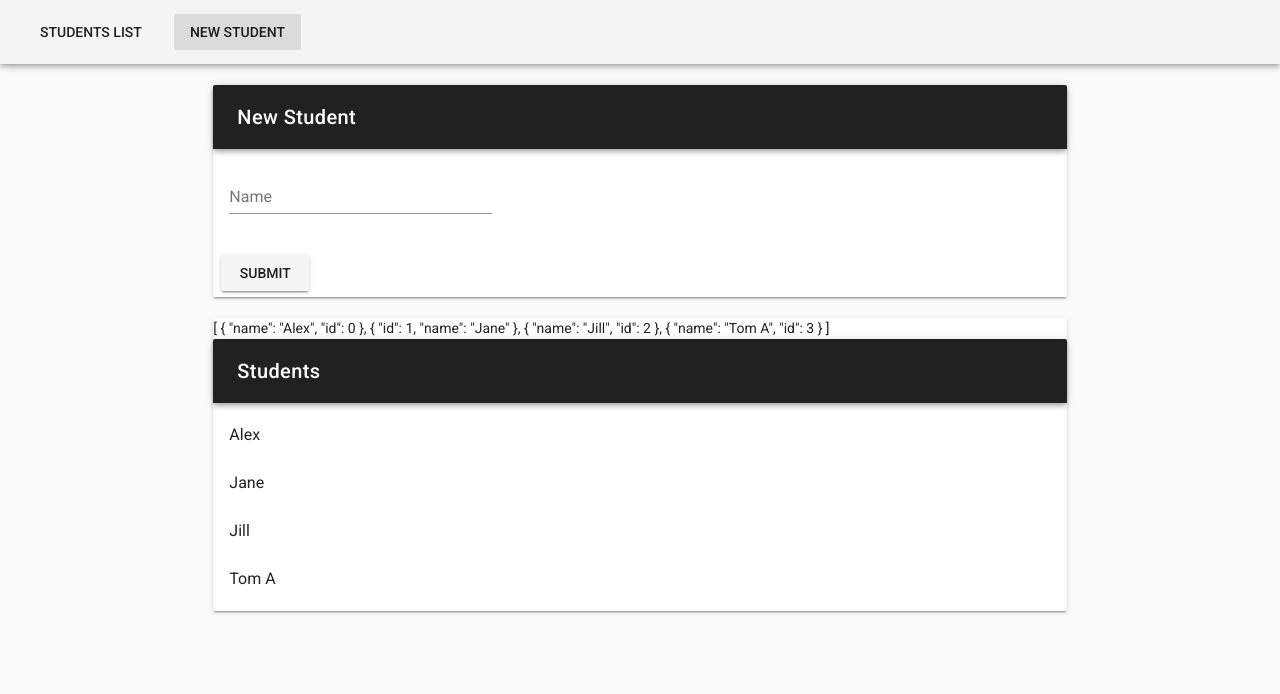
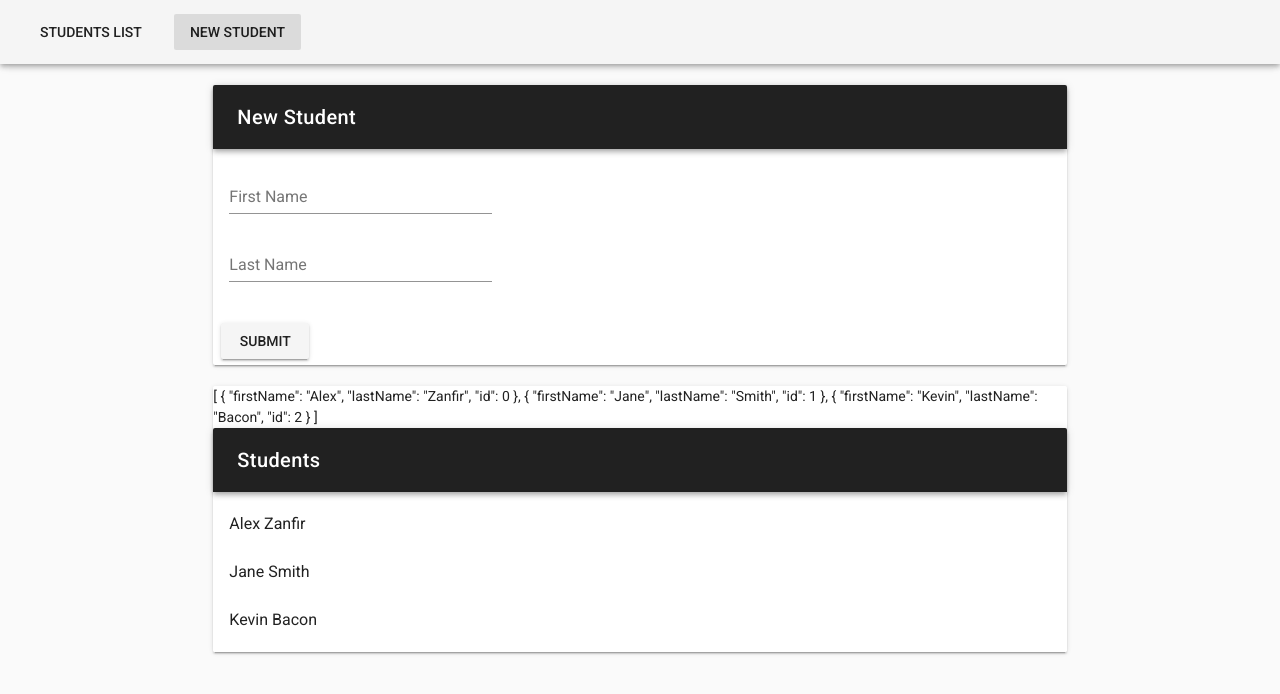
Before and after one commit to chungthehao/Vuex-Student-Manager, a Vue app: page /NewStudent in a window 1280 px wide. Shown: the top 694 px of the page. Built offline with nearby package versions, Linux system fonts and the light colour scheme; data requests are answered from the project's data file.

Commit message:
Getting fullName

```diff
--- a/db.json
+++ b/db.json
@@ -1,20 +1,19 @@
 {
   "students": [
     {
-      "name": "Alex",
+      "firstName": "Alex",
+      "lastName": "Zanfir",
       "id": 0
     },
     {
-      "id": 1,
-      "name": "Jane"
+      "firstName": "Jane",
+      "lastName": "Smith",
+      "id": 1
     },
     {
-      "name": "Jill",
+      "firstName": "Kevin",
+      "lastName": "Bacon",
       "id": 2
-    },
-    {
-      "name": "Tom A",
-      "id": 3
     }
   ]
 }
--- a/src/components/NewStudent.vue
+++ b/src/components/NewStudent.vue
@@ -9,7 +9,8 @@
           <v-container>
             <v-layout>
               <v-flex xs12 md4>
-                <v-text-field v-model="name" label="Name" required></v-text-field>
+                <v-text-field v-model="firstName" label="First Name" required></v-text-field>
+                <v-text-field v-model="lastName" label="Last Name" required></v-text-field>
               </v-flex>
             </v-layout>
           </v-container>
@@ -27,18 +28,22 @@ import axios from "axios";
 import Students from "./Students";
 
 export default {
+  components: {
+      Students
+  },
+
   data() {
     return {
-      name: ""
+      firstName: "",
+      lastName: "",
     };
   },
+
   methods: {
     async submit() {
-      axios.post("http://localhost:3000/students", { name: this.name });
+      axios.post("http://localhost:3000/students", { firstName: this.firstName, lastName: this.lastName });
     }
   },
-  components: {
-      Students
-  }
+
 };
 </script>
--- a/src/components/Students.vue
+++ b/src/components/Students.vue
@@ -6,9 +6,9 @@
         <v-toolbar-title>Students</v-toolbar-title>
       </v-toolbar>
       <v-list>
-        <v-list-tile v-for="(student, index) in students" :key="index" :to="'editStudent/' + index">
+        <v-list-tile v-for="(student, index) in $store.getters.students" :key="index" :to="'editStudent/' + index">
           <v-list-tile-content>
-            <v-list-tile-title v-text="student.name"></v-list-tile-title>
+            <v-list-tile-title v-text="student.fullName"></v-list-tile-title>
           </v-list-tile-content>
         </v-list-tile>
       </v-list>
--- a/src/store.js
+++ b/src/store.js
@@ -8,4 +8,10 @@ export default new Vuex.Store({
     state: {
         students: [], // a list of students
     },
+    getters: {
+        students: state => state.students.map(s => ({
+            ...s,
+            fullName: `${s.firstName} ${s.lastName}`
+        }))
+    }
 })
```
